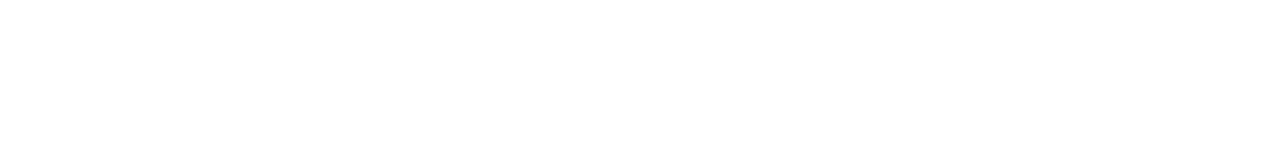
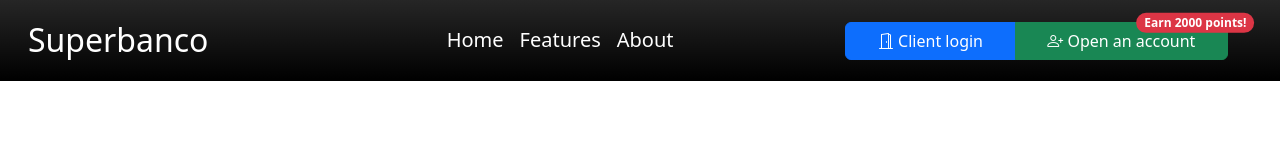
Before and after one commit to ImNickDDMe/superbanco, a plain HTML site: page index.html in a window 1280 px wide. Drawn offline with nearby package versions, Linux system fonts and the light colour scheme.

Commit message:
Create Navbar

```diff
--- a/index.html
+++ b/index.html
@@ -1,13 +1,69 @@
 <!DOCTYPE html>
 <html lang="en">
-<head>
-    <meta charset="UTF-8">
-    <meta name="viewport" content="width=device-width, initial-scale=1.0">
-    <link href="https://cdn.jsdelivr.net/npm/bootstrap@5.3.3/dist/css/bootstrap.min.css" rel="stylesheet" integrity="sha384-QWTKZyjpPEjISv5WaRU9OFeRpok6YctnYmDr5pNlyT2bRjXh0JMhjY6hW+ALEwIH" crossorigin="anonymous">
-    <script src="https://cdn.jsdelivr.net/npm/bootstrap@5.3.3/dist/js/bootstrap.bundle.min.js" integrity="sha384-YvpcrYf0tY3lHB60NNkmXc5s9fDVZLESaAA55NDzOxhy9GkcIdslK1eN7N6jIeHz" crossorigin="anonymous"></script>
+  <head>
+    <meta charset="UTF-8" />
+    <meta name="viewport" content="width=device-width, initial-scale=1.0" />
+    <link
+      href="https://cdn.jsdelivr.net/npm/bootstrap@5.3.3/dist/css/bootstrap.min.css"
+      rel="stylesheet"
+      integrity="sha384-QWTKZyjpPEjISv5WaRU9OFeRpok6YctnYmDr5pNlyT2bRjXh0JMhjY6hW+ALEwIH"
+      crossorigin="anonymous"
+    />
+    <script
+      src="https://cdn.jsdelivr.net/npm/bootstrap@5.3.3/dist/js/bootstrap.bundle.min.js"
+      integrity="sha384-YvpcrYf0tY3lHB60NNkmXc5s9fDVZLESaAA55NDzOxhy9GkcIdslK1eN7N6jIeHz"
+      crossorigin="anonymous"
+    ></script>
+    <link
+      rel="stylesheet"
+      href="https://cdn.jsdelivr.net/npm/bootstrap-icons@1.11.3/font/bootstrap-icons.min.css"
+    />
     <title>Superbanco - Home</title>
-</head>
-<body>
-
-</body>
+  </head>
+  <body>
+    <nav class="bg-black bg-gradient p-3 navbar navbar-expand-lg">
+      <div class="container-fluid row">
+        <a href="/" class="navbar-brand col-md">
+          <span class="h2 text-white">Superbanco</span>
+        </a>
+        <ul class="navbar-nav col-md">
+          <li class="nav-item">
+            <a href="/" class="nav-link">
+              <span class="h5 text-white"> Home </span>
+            </a>
+          </li>
+          <li class="nav-item">
+            <a href="#features" class="nav-link">
+              <span class="h5 text-white"> Features </span>
+            </a>
+          </li>
+          <li class="nav-item">
+            <a href="#about" class="nav-link">
+              <span class="h5 text-white"> About </span>
+            </a>
+          </li>
+        </ul>
+        <div class="btn-group col-md" role="group">
+          <a href="/login.html" role="button" class="btn btn-primary">
+            <i class="bi bi-door-open"></i>
+            Client login
+          </a>
+          <a
+            href="/register.html"
+            role="button"
+            class="btn btn-success position-relative"
+          >
+            <i class="bi bi-person-plus"></i>
+            Open an account
+            <span
+              class="position-absolute translate-middle top-0 start-90 badge rounded-pill bg-danger"
+            >
+              Earn 2000 points!
+            </span>
+          </a>
+        </div>
+      </div>
+    </nav>
+    <main class="container-fluid"></main>
+  </body>
 </html>
```
